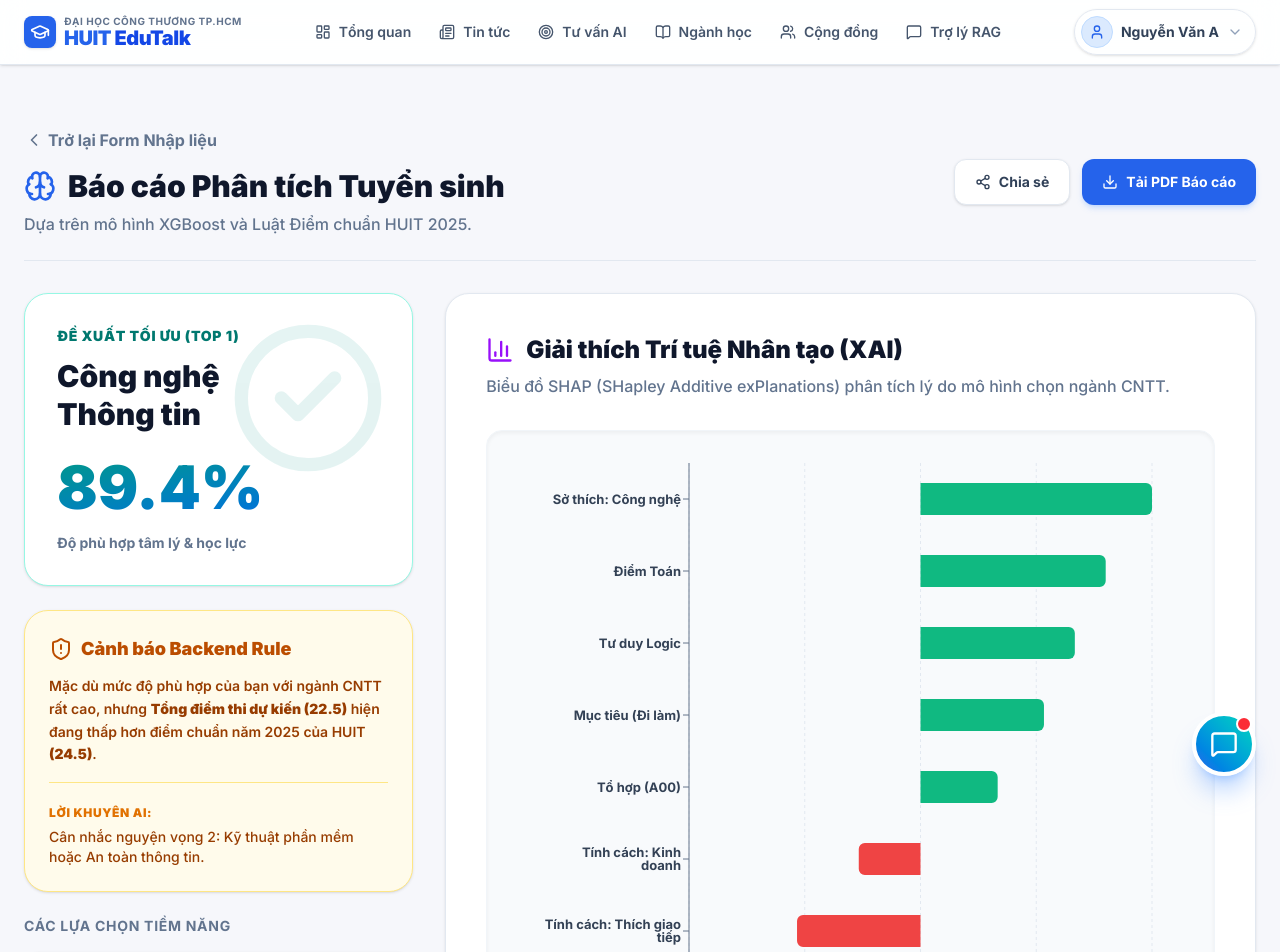
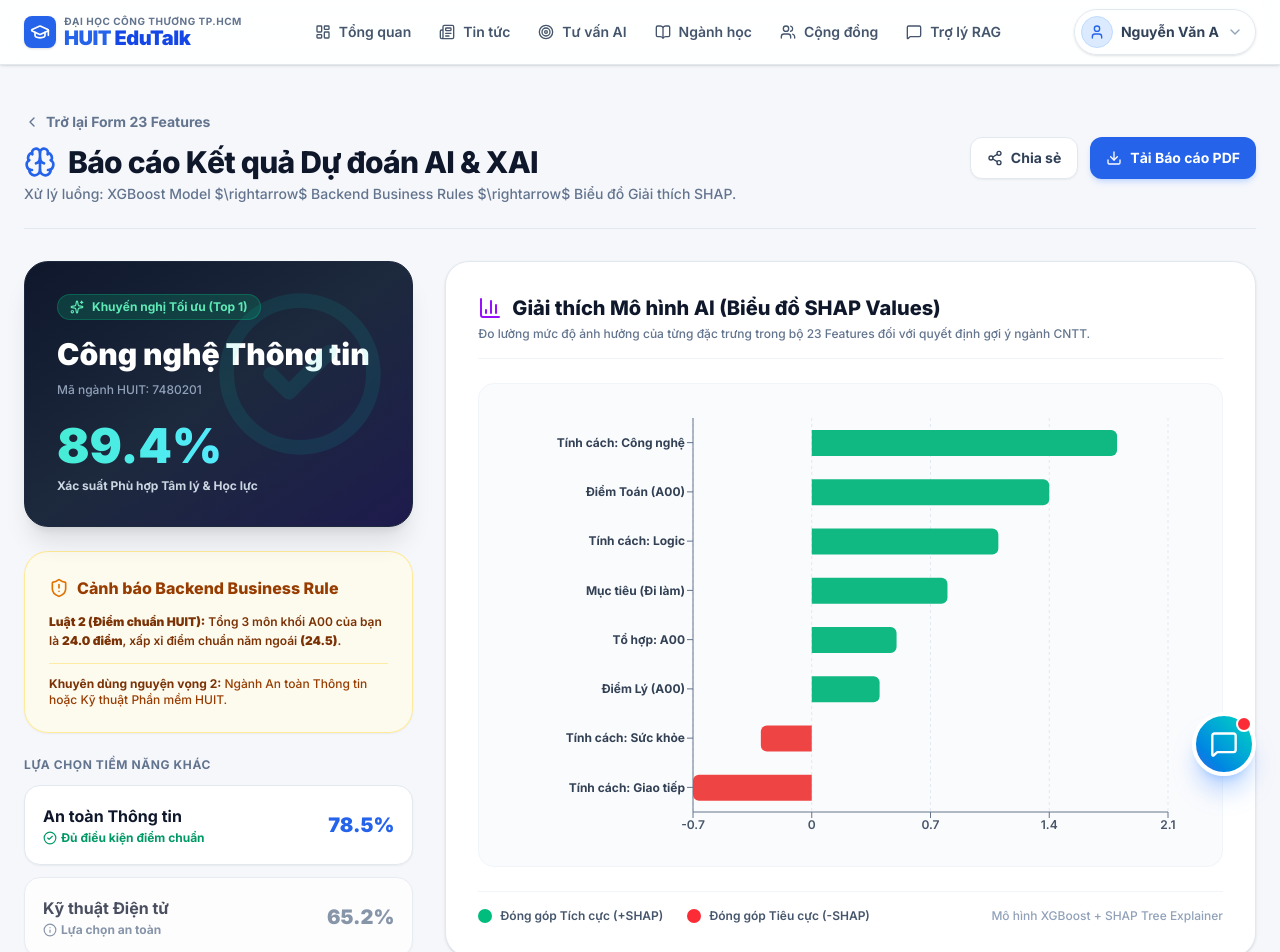
Before and after one commit to nguyenanhquan060205-lab/Thesis-EduTalk, a Next.js app in the folder web/: page /result in a window 1280 px wide. Shown: the top 952 px of the page. Built offline with nearby package versions, Linux system fonts and the light colour scheme.

Commit message:
feat(web): update AI survey form with exact 23 input features & SHAP XAI results page per KeHoach_TrienKhai.md

```diff
--- a/web/src/app/result/page.tsx
+++ b/web/src/app/result/page.tsx
@@ -1,143 +1,163 @@
 "use client";
 
 import { motion } from "framer-motion";
-import { CheckCircle2, ShieldAlert, Brain, ChevronLeft, BarChart3, Download, Share2 } from "lucide-react";
+import { CheckCircle2, ShieldAlert, Brain, ChevronLeft, BarChart3, Download, Share2, Info, Sparkles } from "lucide-react";
 import Link from "next/link";
 import { BarChart, Bar, XAxis, YAxis, Tooltip, ResponsiveContainer, Cell, CartesianGrid } from "recharts";
 
+// Dữ liệu mô phỏng đóng góp SHAP cho 23 Features
 const SHAP_DATA = [
-  { name: "Sở thích: Công nghệ", value: 1.5 },
-  { name: "Điểm Toán", value: 1.2 },
-  { name: "Tư duy Logic", value: 1.0 },
+  { name: "Tính cách: Công nghệ", value: 1.8 },
+  { name: "Điểm Toán (A00)", value: 1.4 },
+  { name: "Tính cách: Logic", value: 1.1 },
   { name: "Mục tiêu (Đi làm)", value: 0.8 },
-  { name: "Tổ hợp (A00)", value: 0.5 },
-  { name: "Tính cách: Kinh doanh", value: -0.4 },
-  { name: "Tính cách: Thích giao tiếp", value: -0.8 },
+  { name: "Tổ hợp: A00", value: 0.5 },
+  { name: "Điểm Lý (A00)", value: 0.4 },
+  { name: "Tính cách: Sức khỏe", value: -0.3 },
+  { name: "Tính cách: Giao tiếp", value: -0.7 },
 ];
 
 export default function ResultPage() {
   return (
-    <div className="space-y-8 animate-fade-in-up mt-8">
-      {/* Header */}
-      <div className="flex items-center justify-between border-b border-slate-200 pb-6">
+    <div className="space-y-8 animate-fade-in-up mt-4 max-w-7xl mx-auto pb-16">
+
+      {/* Top Header */}
+      <div className="flex flex-col md:flex-row md:items-center justify-between border-b border-slate-200 pb-6 gap-4">
         <div>
-          <Link href="/predict" className="text-slate-500 hover:text-[#2563EB] flex items-center gap-1 transition font-bold mb-4">
-            <ChevronLeft className="w-5 h-5" /> Trở lại Form Nhập liệu
+          <Link href="/predict" className="inline-flex items-center gap-1.5 text-slate-500 hover:text-[#2563EB] font-bold text-sm transition mb-3">
+            <ChevronLeft className="w-4 h-4" /> Trở lại Form 23 Features
           </Link>
-          <h1 className="text-3xl font-black flex items-center gap-3 text-slate-900">
-            <Brain className="w-8 h-8 text-[#2563EB]" /> Báo cáo Phân tích Tuyển sinh
+          <h1 className="text-3xl font-extrabold flex items-center gap-3 text-slate-900 tracking-tight">
+            <Brain className="w-8 h-8 text-[#2563EB]" /> Báo cáo Kết quả Dự đoán AI & XAI
           </h1>
-          <p className="text-slate-500 font-medium mt-2">Dựa trên mô hình XGBoost và Luật Điểm chuẩn HUIT 2025.</p>
+          <p className="text-slate-500 font-medium text-sm mt-1">
+            Xử lý luồng: XGBoost Model $\rightarrow$ Backend Business Rules $\rightarrow$ Biểu đồ Giải thích SHAP.
+          </p>
         </div>
-        <div className="hidden md:flex gap-3">
-          <button className="bg-white hover:bg-slate-50 border border-slate-200 rounded-xl px-5 py-3 flex items-center gap-2 text-sm font-bold transition shadow-sm text-slate-700">
+
+        <div className="flex gap-3 shrink-0">
+          <button className="bg-white hover:bg-slate-50 border border-slate-200 rounded-xl px-4 py-2.5 flex items-center gap-2 text-sm font-bold transition shadow-xs text-slate-700">
             <Share2 className="w-4 h-4" /> Chia sẻ
           </button>
-          <button className="bg-[#2563EB] hover:bg-blue-700 text-white rounded-xl px-5 py-3 flex items-center gap-2 text-sm font-bold transition shadow-md shadow-blue-500/20">
-            <Download className="w-4 h-4" /> Tải PDF Báo cáo
+          <button className="bg-[#2563EB] hover:bg-blue-700 text-white rounded-xl px-4 py-2.5 flex items-center gap-2 text-sm font-bold transition shadow-md shadow-blue-500/20">
+            <Download className="w-4 h-4" /> Tải Báo cáo PDF
           </button>
         </div>
       </div>
 
       <div className="grid lg:grid-cols-12 gap-8">
-        {/* Left Column: Top Results & Rules */}
+
+        {/* Left Column: Top Recommendation & Backend Rules (4 Cols) */}
         <div className="lg:col-span-4 space-y-6">
 
+          {/* Top 1 Recommendation Card */}
           <motion.div
-            initial={{ opacity: 0, x: -20 }}
-            animate={{ opacity: 1, x: 0 }}
-            className="bg-white p-8 rounded-3xl border border-teal-200 shadow-sm relative overflow-hidden"
+            initial={{ opacity: 0, scale: 0.95 }}
+            animate={{ opacity: 1, scale: 1 }}
+            className="bg-gradient-to-br from-slate-900 via-slate-800 to-indigo-950 text-white p-8 rounded-3xl border border-slate-800 shadow-xl relative overflow-hidden"
           >
-            <div className="absolute top-0 right-0 p-6 opacity-10">
-              <CheckCircle2 className="w-40 h-40 text-teal-600" />
+            <div className="absolute top-0 right-0 p-6 opacity-10 pointer-events-none">
+              <CheckCircle2 className="w-44 h-44 text-teal-400" />
             </div>
 
-            <h2 className="text-sm font-black text-teal-700 mb-3 uppercase tracking-wider">Đề xuất Tối ưu (Top 1)</h2>
-            <div className="text-3xl font-black text-slate-900 mb-2 leading-tight">Công nghệ <br/> Thông tin</div>
-            <div className="text-6xl font-black text-transparent bg-clip-text bg-gradient-to-br from-teal-600 to-[#2563EB] mt-6">
+            <div className="inline-flex items-center gap-2 bg-emerald-500/20 text-emerald-300 px-3 py-1 rounded-full border border-emerald-500/30 text-xs font-bold mb-4">
+              <Sparkles className="w-3.5 h-3.5" /> Khuyến nghị Tối ưu (Top 1)
+            </div>
+
+            <div className="text-3xl font-black text-white mb-2 leading-tight">
+              Công nghệ Thông tin
+            </div>
+            <p className="text-slate-400 text-xs font-medium">Mã ngành HUIT: 7480201</p>
+
+            <div className="text-5xl font-black text-transparent bg-clip-text bg-gradient-to-r from-teal-300 via-cyan-300 to-blue-400 mt-6">
               89.4%
             </div>
-            <p className="text-slate-500 mt-4 text-sm font-bold">Độ phù hợp tâm lý & học lực</p>
+            <p className="text-slate-300 mt-2 text-xs font-bold">Xác suất Phù hợp Tâm lý & Học lực</p>
           </motion.div>
 
+          {/* Backend Business Rules Warning (Rule 1 & Rule 2) */}
           <motion.div
-            initial={{ opacity: 0, x: -20 }}
-            animate={{ opacity: 1, x: 0 }}
+            initial={{ opacity: 0, y: 15 }}
+            animate={{ opacity: 1, y: 0 }}
             transition={{ delay: 0.1 }}
-            className="bg-amber-50 p-6 rounded-3xl border border-amber-200 shadow-sm"
+            className="bg-amber-50/80 p-6 rounded-3xl border border-amber-200/80 shadow-xs space-y-3"
           >
-            <h3 className="font-black text-amber-700 flex items-center gap-2 mb-3 text-lg">
-              <ShieldAlert className="w-6 h-6" /> Cảnh báo Backend Rule
+            <h3 className="font-extrabold text-amber-800 flex items-center gap-2 text-base">
+              <ShieldAlert className="w-5 h-5 text-amber-600" />
+              Cảnh báo Backend Business Rule
             </h3>
-            <p className="text-sm text-amber-800 leading-relaxed font-semibold">
-              Mặc dù mức độ phù hợp của bạn với ngành CNTT rất cao, nhưng <strong>Tổng điểm thi dự kiến (22.5)</strong> hiện đang thấp hơn điểm chuẩn năm 2025 của HUIT <strong>(24.5)</strong>.
+            <p className="text-xs text-amber-900 leading-relaxed font-semibold">
+              <strong>Luật 2 (Điểm chuẩn HUIT):</strong> Tổng 3 môn khối A00 của bạn là <strong>24.0 điểm</strong>, xấp xỉ điểm chuẩn năm ngoái <strong>(24.5)</strong>.
             </p>
-            <div className="mt-4 pt-4 border-t border-amber-200">
-              <span className="text-xs font-black uppercase tracking-wider text-amber-600">Lời khuyên AI:</span>
-              <p className="text-sm text-amber-800 mt-1 font-medium">Cân nhắc nguyện vọng 2: Kỹ thuật phần mềm hoặc An toàn thông tin.</p>
+            <div className="pt-3 border-t border-amber-200/70 text-xs text-amber-800 font-medium">
+              <strong className="text-amber-900 font-bold">Khuyên dùng nguyện vọng 2:</strong> Ngành An toàn Thông tin hoặc Kỹ thuật Phần mềm HUIT.
             </div>
           </motion.div>
 
-          {/* Top 2 and 3 */}
+          {/* Secondary Potential Options */}
           <motion.div
-            initial={{ opacity: 0, x: -20 }}
-            animate={{ opacity: 1, x: 0 }}
+            initial={{ opacity: 0, y: 15 }}
+            animate={{ opacity: 1, y: 0 }}
             transition={{ delay: 0.2 }}
-            className="space-y-4"
+            className="space-y-3"
           >
-            <h3 className="text-sm font-bold text-slate-500 uppercase tracking-wider">Các lựa chọn tiềm năng</h3>
+            <h3 className="text-xs font-bold text-slate-500 uppercase tracking-wider">Lựa chọn Tiềm năng Khác</h3>
 
-            <div className="bg-white p-5 rounded-2xl flex items-center justify-between border border-slate-200 shadow-sm cursor-pointer hover:border-[#2563EB]/50 hover:shadow-md transition">
+            <div className="bg-white p-4.5 rounded-2xl flex items-center justify-between border border-slate-200 shadow-xs hover:border-[#2563EB]/40 transition">
               <div>
-                <div className="font-bold text-slate-900 text-lg">An toàn Thông tin</div>
-                <div className="text-xs font-bold text-emerald-600 flex items-center gap-1 mt-1">
-                  <CheckCircle2 className="w-3 h-3" /> Đạt chuẩn Tổ hợp Khối
+                <div className="font-bold text-slate-900 text-base">An toàn Thông tin</div>
+                <div className="text-xs font-bold text-emerald-600 flex items-center gap-1 mt-0.5">
+                  <CheckCircle2 className="w-3.5 h-3.5" /> Đủ điều kiện điểm chuẩn
                 </div>
               </div>
-              <div className="text-2xl font-black text-[#2563EB]">75.2%</div>
+              <div className="text-xl font-black text-[#2563EB]">78.5%</div>
             </div>
 
-            <div className="bg-white p-5 rounded-2xl flex items-center justify-between border border-slate-200 shadow-sm cursor-pointer hover:border-slate-300 transition opacity-80">
+            <div className="bg-white p-4.5 rounded-2xl flex items-center justify-between border border-slate-200 shadow-xs opacity-75">
               <div>
-                <div className="font-bold text-slate-900 text-lg">Cơ điện tử</div>
-                <div className="text-xs font-bold text-amber-600 flex items-center gap-1 mt-1">
-                  <ShieldAlert className="w-3 h-3" /> Nguy cơ thiếu điểm
+                <div className="font-bold text-slate-900 text-base">Kỹ thuật Điện tử</div>
+                <div className="text-xs font-bold text-slate-500 flex items-center gap-1 mt-0.5">
+                  <Info className="w-3.5 h-3.5" /> Lựa chọn an toàn
                 </div>
               </div>
-              <div className="text-2xl font-black text-slate-500">62.8%</div>
+              <div className="text-xl font-black text-slate-500">65.2%</div>
             </div>
           </motion.div>
+
         </div>
 
-        {/* Right Column: SHAP Explainability */}
+        {/* Right Column: SHAP XAI Visual Explanation Chart (8 Cols) */}
         <div className="lg:col-span-8">
           <motion.div
-            initial={{ opacity: 0, y: 20 }}
+            initial={{ opacity: 0, y: 15 }}
             animate={{ opacity: 1, y: 0 }}
             transition={{ delay: 0.3 }}
-            className="bg-white p-6 md:p-10 rounded-3xl h-full flex flex-col border border-slate-200 shadow-sm"
+            className="bg-white p-6 md:p-8 rounded-3xl h-full flex flex-col border border-slate-200 shadow-sm"
           >
-            <div className="flex flex-col md:flex-row md:items-center justify-between mb-8 gap-4">
+            <div className="flex flex-col md:flex-row md:items-center justify-between mb-6 gap-2 border-b border-slate-100 pb-4">
               <div>
-                <h2 className="text-2xl font-black flex items-center gap-3 text-slate-900">
-                  <BarChart3 className="w-7 h-7 text-purple-600" /> Giải thích Trí tuệ Nhân tạo (XAI)
+                <h2 className="text-xl font-extrabold flex items-center gap-2.5 text-slate-900">
+                  <BarChart3 className="w-6 h-6 text-purple-600" />
+                  Giải thích Mô hình AI (Biểu đồ SHAP Values)
                 </h2>
-                <p className="text-slate-500 font-medium mt-2">Biểu đồ SHAP (SHapley Additive exPlanations) phân tích lý do mô hình chọn ngành CNTT.</p>
+                <p className="text-slate-500 font-medium text-xs mt-1">
+                  Đo lường mức độ ảnh hưởng của từng đặc trưng trong bộ 23 Features đối với quyết định gợi ý ngành CNTT.
+                </p>
               </div>
             </div>
 
-            <div className="flex-1 min-h-[450px] w-full bg-slate-50 rounded-2xl p-4 md:p-8 border border-slate-100 shadow-inner">
+            <div className="flex-1 min-h-[400px] w-full bg-slate-50/70 rounded-2xl p-4 md:p-6 border border-slate-100">
               <ResponsiveContainer width="100%" height="100%">
-                <BarChart data={SHAP_DATA} layout="vertical" margin={{ top: 0, right: 30, left: 10, bottom: 0 }}>
+                <BarChart data={SHAP_DATA} layout="vertical" margin={{ top: 10, right: 30, left: 20, bottom: 0 }}>
                   <CartesianGrid strokeDasharray="3 3" horizontal={false} stroke="#e2e8f0" />
-                  <XAxis type="number" stroke="#64748b" tick={{fill: '#475569', fontWeight: 600}} />
-                  <YAxis type="category" dataKey="name" stroke="#64748b" tick={{fill: '#334155', fontSize: 13, fontWeight: 700}} width={160} />
+                  <XAxis type="number" stroke="#64748b" tick={{fill: '#475569', fontWeight: 600, fontSize: 12}} />
+                  <YAxis type="category" dataKey="name" stroke="#64748b" tick={{fill: '#334155', fontSize: 12, fontWeight: 700}} width={170} />
                   <Tooltip
                     cursor={{fill: 'rgba(37, 99, 235, 0.05)'}}
                     contentStyle={{ backgroundColor: '#ffffff', borderColor: '#e2e8f0', borderRadius: '12px', boxShadow: '0 10px 15px -3px rgb(0 0 0 / 0.1)' }}
                     itemStyle={{ color: '#0f172a', fontWeight: 'bold' }}
                   />
-                  <Bar dataKey="value" radius={[0, 6, 6, 0]} barSize={32}>
+                  <Bar dataKey="value" radius={[0, 6, 6, 0]} barSize={26}>
                     {SHAP_DATA.map((entry, index) => (
                       <Cell key={`cell-${index}`} fill={entry.value > 0 ? '#10b981' : '#ef4444'} />
                     ))}
@@ -146,18 +166,20 @@ export default function ResultPage() {
               </ResponsiveContainer>
             </div>
 
-            <div className="mt-8 flex flex-wrap items-center justify-between border-t border-slate-200 pt-6 text-sm text-slate-700">
-              <div className="flex items-center gap-6">
-                <span className="flex items-center gap-2 font-bold">
-                  <span className="w-4 h-4 rounded-full bg-emerald-500 shadow-sm border border-emerald-600"></span> Đóng góp Tích cực
+            <div className="mt-6 flex flex-wrap items-center justify-between border-t border-slate-100 pt-4 text-xs text-slate-600">
+              <div className="flex items-center gap-6 font-semibold">
+                <span className="flex items-center gap-2">
+                  <span className="w-3.5 h-3.5 rounded-full bg-emerald-500"></span> Đóng góp Tích cực (+SHAP)
                 </span>
-                <span className="flex items-center gap-2 font-bold">
-                  <span className="w-4 h-4 rounded-full bg-red-500 shadow-sm border border-red-600"></span> Đóng góp Tiêu cực
+                <span className="flex items-center gap-2">
+                  <span className="w-3.5 h-3.5 rounded-full bg-red-500"></span> Đóng góp Tiêu cực (-SHAP)
                 </span>
               </div>
+              <span className="text-slate-400 font-medium">Mô hình XGBoost + SHAP Tree Explainer</span>
             </div>
           </motion.div>
         </div>
+
       </div>
     </div>
   );
```
Also changed, not shown: web/src/app/predict/page.tsx (+218 -74 lines), 2 other files (tests, documents, lock files or other folders).
